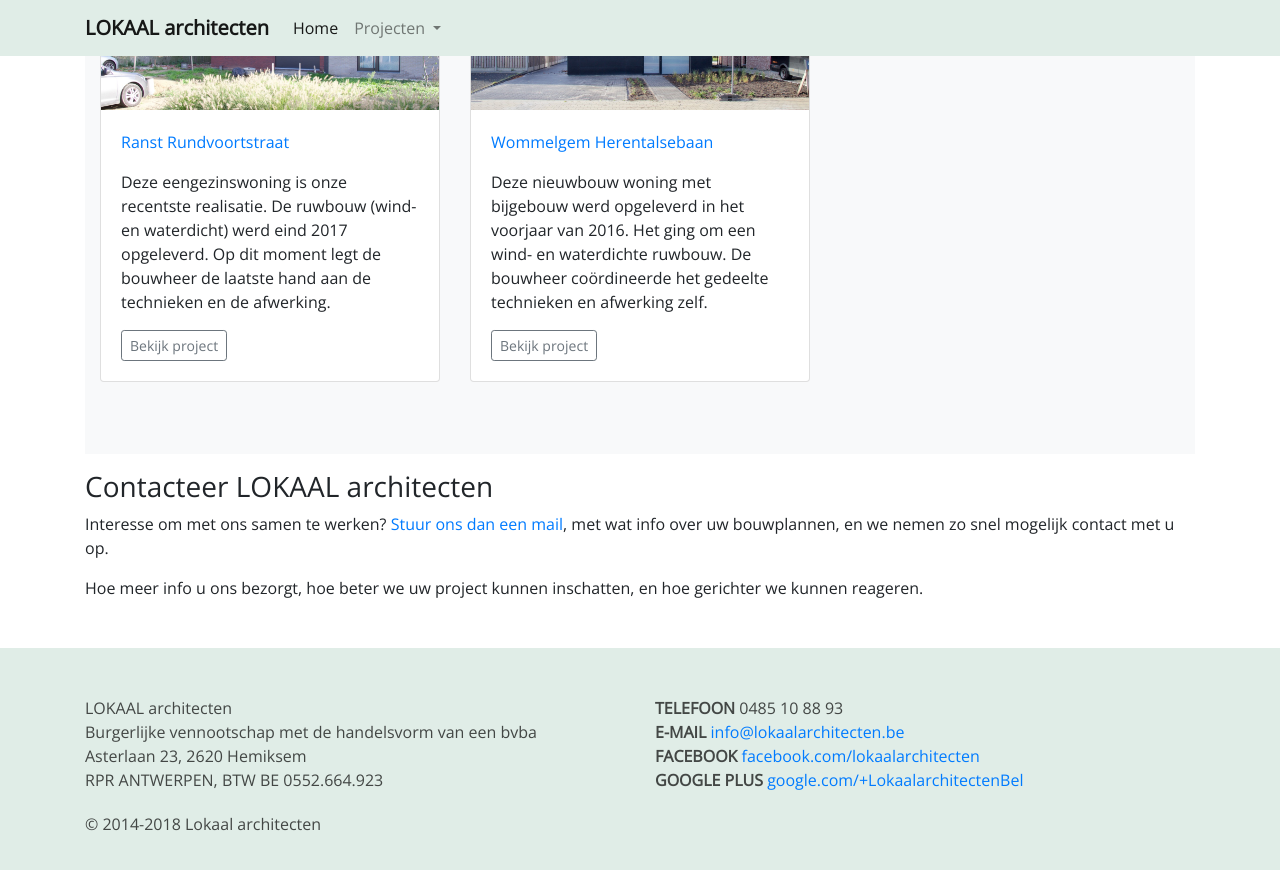
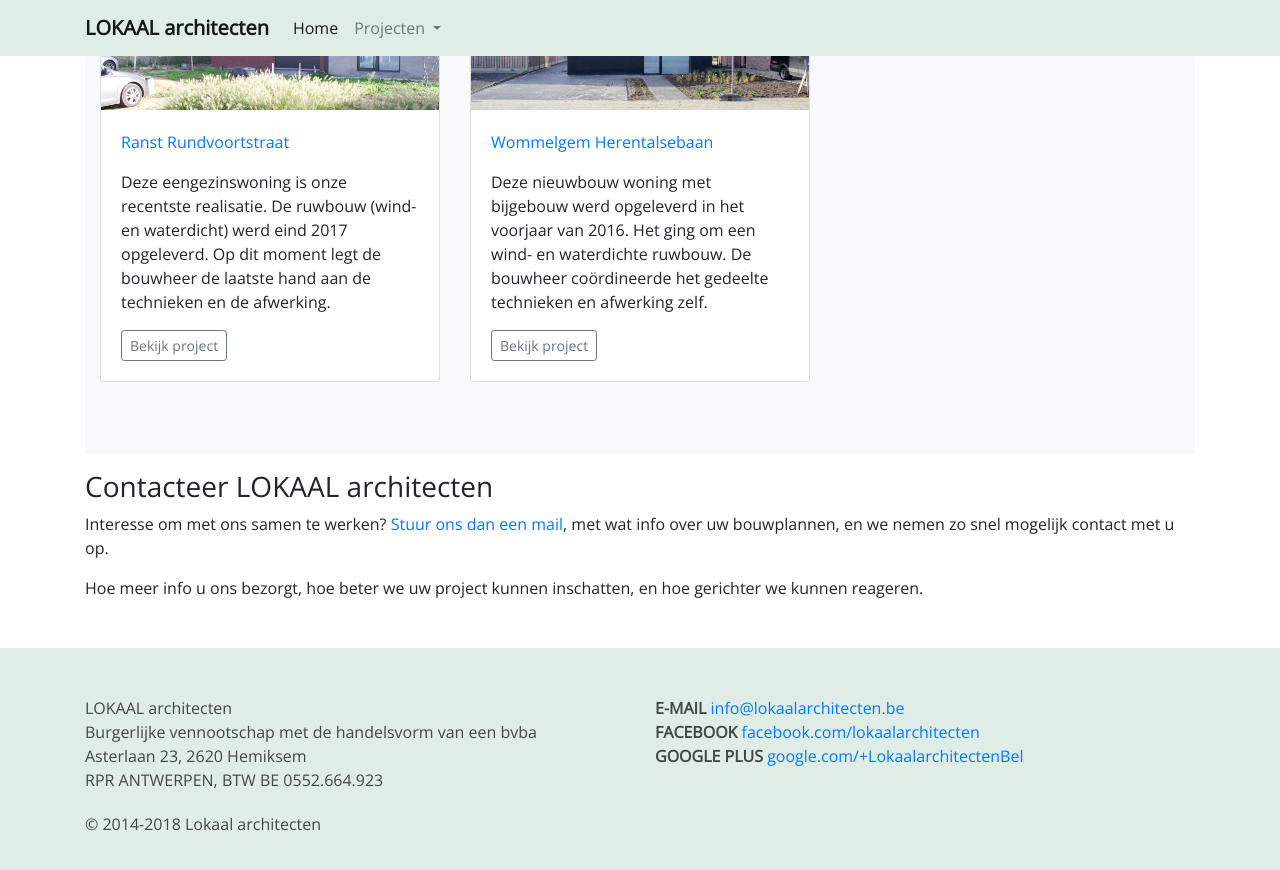
Before and after one commit to johanvanmol/LOKAAL, a Jekyll site: the page built from index.md, in a window 1280 px wide and 900 px high, scrolled down 1217 px. Shown: the top 870 px of the window. Built offline with Jekyll 4.4.1, drawn with Linux system fonts in a browser that asks for light colours; nearby versions of some CDN libraries.

Commit message:
Telefoonnummer verwijderd

```diff
--- a/_includes/footer.html
+++ b/_includes/footer.html
@@ -18,7 +18,6 @@
         </div>
         <div class="col">
           <ul class="list-unstyled">
-            <li><strong>TELEFOON</strong> 0485 10 88 93</li>
             <li><strong>E-MAIL</strong><a href="mailto:info@lokaalarchitecten.be?subject=Contact via www.lokaalarchitecten.be"> info@lokaalarchitecten.be</a></li>
             <li><strong>FACEBOOK</strong><a href="https://www.facebook.com/lokaalarchitecten"> facebook.com/lokaalarchitecten</a></li>
             <li><strong>GOOGLE PLUS</strong><a href="https://www.google.com/+LokaalarchitectenBel"> google.com/+LokaalarchitectenBel</a></li>
```
